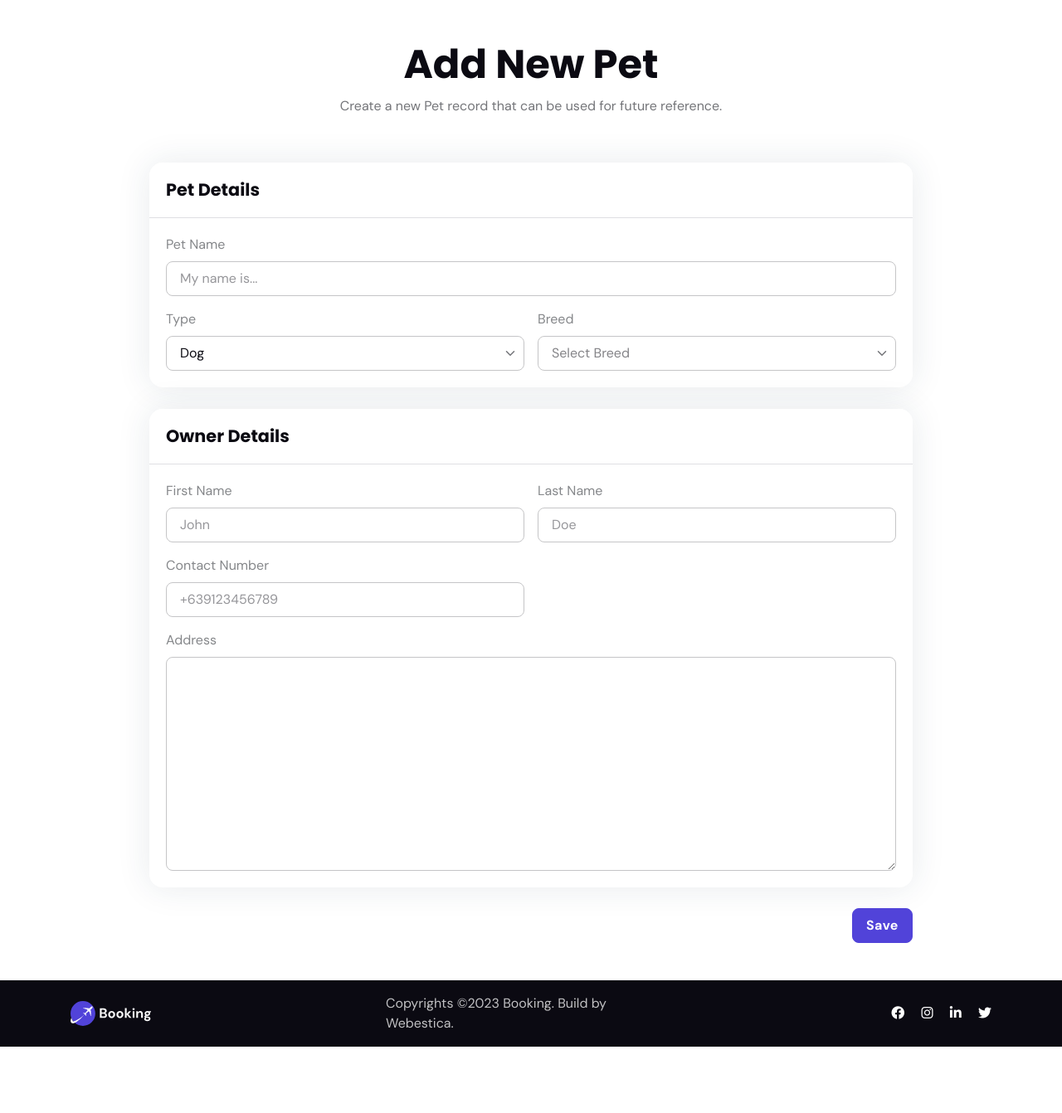
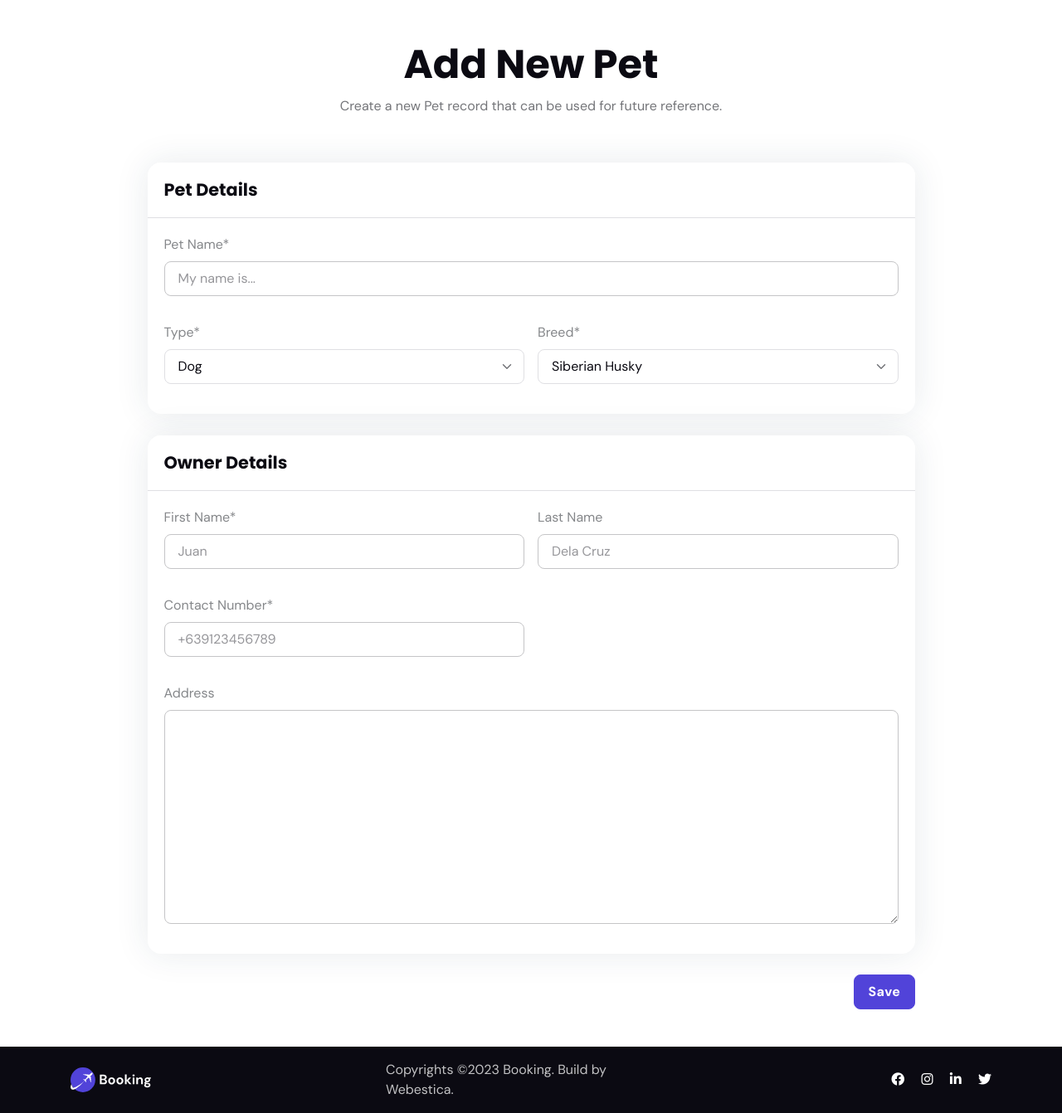
Before and after one commit to alchermd/woofstay, a Django app: page /hotel-admin/pets/create/ in a window 1280 px wide. Shown: the part 100-1442 px from the top of the page at 83% size. Before the commit the page ends 1362 px from the top, so only its background shows below. Run offline with Django 4.2, Linux system fonts and the light colour scheme; some libraries are stand-ins or nearby versions.

Commit message:
Implement the UI of Pet with Owner creation form using Crispy Forms

```diff
--- /dev/null
+++ b/hotel_admin/forms.py
@@ -0,0 +1,129 @@
+from crispy_forms.helper import FormHelper
+from crispy_forms.layout import Layout, Div, HTML, Field, Submit
+from django import forms
+
+from pets.models import Pet
+
+pet_details = Div(
+    HTML("""
+        <div class="card-header border-bottom">
+            <h5 class="mb-0">Pet Details</h5>
+        </div>
+    """),
+
+    Div(
+        Div(
+            Div(
+                Field(
+                    "pet_name",
+                    placeholder="My name is..."
+                ),
+                css_class="col-12",
+            ),
+            Div(
+                Field(
+                    "pet_type",
+                    css_class="form-select"
+                ),
+                css_class="col-md-6",
+            ),
+            Div(
+                Field(
+                    "pet_breed",
+                    css_class="form-select"
+                ),
+                css_class="col-md-6",
+            ),
+            css_class="row g-3",
+        ),
+        css_class="card-body",
+    ),
+    css_class="card shadow",
+)
+
+owner_details = Div(
+    HTML("""
+        <div class="card-header border-bottom">
+            <h5 class="mb-0">Owner Details</h5>
+        </div>
+    """),
+
+    Div(
+        Div(
+            Div(
+                Field(
+                    "owner_first_name",
+                    placeholder="Juan"
+                ),
+                css_class="col-6",
+            ),
+            Div(
+                Field(
+                    "owner_last_name",
+                    placeholder="Dela Cruz"
+                ),
+                css_class="col-6",
+            ),
+            Div(
+                Field(
+                    "owner_contact_number",
+                    placeholder="+639123456789"
+                ),
+                css_class="col-6",
+            ),
+            Div(
+                Field(
+                    "owner_address"
+                ),
+                css_class="col-md-12",
+            ),
+            css_class="row g-3",
+        ),
+        css_class="card-body",
+    ),
+    css_class="card shadow",
+)
+
+sample_breeds = {
+    "Dog": (
+        ("Siberian Husky", "Siberian Husky"),
+        ("American Bully", "American Bully"),
+        ("Norfolk Terrier", "Norfolk Terrier"),
+    ),
+    "Cat": (
+        ("Siamese", "Siamese"),
+        ("Persian", "Persian"),
+    ),
+}
+
+
+class PetWithOwnerCreationForm(forms.Form):
+    pet_name = forms.CharField(label="Pet Name", max_length=255)
+    pet_type = forms.ChoiceField(label="Type", choices=Pet.Type.choices, initial=Pet.Type.DOG)
+    pet_breed = forms.ChoiceField(label="Breed")
+    owner_first_name = forms.CharField(label="First Name", max_length=255)
+    owner_last_name = forms.CharField(label="Last Name", max_length=255, required=False)
+    owner_contact_number = forms.CharField(label="Contact Number", max_length=255)
+    owner_address = forms.CharField(label="Address", max_length=255, widget=forms.Textarea, required=False)
+
+    def __init__(self, *args, **kwargs):
+        super().__init__(*args, **kwargs)
+        self.helper = FormHelper()
+        self.fields['pet_breed'].choices = sample_breeds[Pet.Type.DOG]
+        self.helper.layout = Layout(
+            Div(
+                Div(
+                    Div(
+                        pet_details,
+                        owner_details,
+                        Div(
+                            Submit("Save", "Save", css_class="btn btn-primary mb-0"),
+                            css_class="text-end",
+                        ),
+                        css_class="vstack gap-4",
+                    ),
+                    css_class="col-lg-10 mx-auto",
+                ),
+                css_class="container",
+            ),
+        )
--- a/hotel_admin/templates/hotel_admin/base.html
+++ b/hotel_admin/templates/hotel_admin/base.html
@@ -121,7 +121,6 @@
     <script src="{% static "pages/booking/vendor/tiny-slider/tiny-slider.js" %}"></script>
     <script src="{% static "pages/booking/vendor/glightbox/js/glightbox.js" %}"></script>
     <script src="{% static "pages/booking/vendor/flatpickr/js/flatpickr.min.js" %}"></script>
-    <script src="{% static "pages/booking/vendor/choices/js/choices.min.js" %}"></script>
     <script src="{% static "pages/booking/vendor/dropzone/js/dropzone.min.js" %}"></script>
 
     <!-- ThemeFunctions -->
--- a/hotel_admin/templates/hotel_admin/pets/create.html
+++ b/hotel_admin/templates/hotel_admin/pets/create.html
@@ -1,7 +1,8 @@
 {% extends "hotel_admin/base.html" %}
 
+{% load crispy_forms_tags %}
+
 {% block content %}
-
     <section class="pt-4 pt-md-5 pb-0">
         <div class="container">
             <div class="row">
@@ -16,84 +17,27 @@
     </section>
 
     <section>
-        <div class="container">
-            <div class="row">
-                <div class="col-lg-10 mx-auto">
-                    <form class="vstack gap-4">
-
-                        <div class="card shadow">
-                            <div class="card-header border-bottom">
-                                <h5 class="mb-0">Pet Details</h5>
-                            </div>
-
-                            <div class="card-body">
-                                <div class="row g-3">
-                                    <div class="col-12">
-                                        <label class="form-label">Pet Name</label>
-                                        <input type="text" class="form-control" placeholder="My name is...">
-                                    </div>
-
-
-                                    <div class="col-md-6">
-                                        <label class="form-label">Type</label>
-                                        <select class="form-select js-choice" data-search-enabled="true">
-                                            <option value="">Select Type</option>
-                                            <option selected>Dog</option>
-                                            <option>Cat</option>
-                                        </select>
-                                    </div>
-
-                                    <div class="col-md-6">
-                                        <label class="form-label">Breed</label>
-                                        <select class="form-select js-choice" data-search-enabled="true">
-                                            <option value="">Select Breed</option>
-                                            <option>Siberian Husky</option>
-                                            <option>American Bully</option>
-                                            <option>Norfolk Terrier</option>
-                                        </select>
-                                    </div>
-                                </div>
-                            </div>
-                        </div>
-
-
-                        <div class="card shadow">
-                            <div class="card-header border-bottom">
-                                <h5 class="mb-0">Owner Details</h5>
-                            </div>
-
-                            <div class="card-body">
-                                <div class="row g-3">
-                                    <div class="col-6">
-                                        <label class="form-label">First Name</label>
-                                        <input type="text" class="form-control" placeholder="John">
-                                    </div>
-
-                                    <div class="col-6">
-                                        <label class="form-label">Last Name</label>
-                                        <input type="text" class="form-control" placeholder="Doe">
-                                    </div>
-
-
-                                    <div class="col-6">
-                                        <label class="form-label">Contact Number</label>
-                                        <input type="text" class="form-control" placeholder="+639123456789">
-                                    </div>
-
-                                    <div class="col-md-12">
-                                        <label class="form-label">Address</label>
-                                        <textarea rows="10" class="form-control"></textarea>
-                                    </div>
-                                </div>
-                            </div>
-                        </div>
-
-                        <div class="text-end">
-                            <a href="#" class="btn btn-primary mb-0">Save</a>
-                        </div>
-                    </form>
-                </div>
-            </div>
-        </div>
+        {% crispy form %}
     </section>
 {% endblock %}
+
+{% block js %}
+    {{ block.super }}
+    <script src="https://cdnjs.cloudflare.com/ajax/libs/jquery/3.6.4/jquery.min.js"
+            integrity="sha512-pumBsjNRGGqkPzKHndZMaAG+bir374sORyzM3uulLV14lN5LyykqNk8eEeUlUkB3U0M4FApyaHraT65ihJhDpQ=="
+            crossorigin="anonymous"
+            referrerpolicy="no-referrer">
+    </script>
+    <script>
+        $("#id_pet_type").on("change", function () {
+            const petType = $(this).val();
+
+            $.get("{% url 'hotel-admin:breed-list' %}?pet_type=" + petType, function (data) {
+                $("#id_pet_breed").empty();
+                data.forEach(([label, value]) => {
+                    $("#id_pet_breed").append(`<option value="${value}">${label}</option>`)
+                });
+            });
+        });
+    </script>
+{% endblock %}
--- a/hotel_admin/urls.py
+++ b/hotel_admin/urls.py
@@ -4,6 +4,7 @@ from hotel_admin import views
 
 urlpatterns = [
     path("pets/create/", views.CreatePetView.as_view(), name="create-pet"),
+    path("breeds/", views.BreedListView.as_view(), name="breed-list"),
 ]
 
 app_name = "hotel-admin"
--- a/hotel_admin/views.py
+++ b/hotel_admin/views.py
@@ -1,7 +1,21 @@
+from django.http import HttpResponseBadRequest, JsonResponse, HttpResponseNotFound
 from django.shortcuts import render
 from django.views import View
+
+from hotel_admin.forms import PetWithOwnerCreationForm, sample_breeds
 
 
 class CreatePetView(View):
     def get(self, request):
-        return render(request, "hotel_admin/pets/create.html")
+        form = PetWithOwnerCreationForm()
+        return render(request, "hotel_admin/pets/create.html", {"form": form})
+
+
+class BreedListView(View):
+    def get(self, request):
+        # TODO: Replace this with a DRF view?
+        if pet_type := request.GET.get("pet_type"):
+            if not (breeds := sample_breeds.get(pet_type)):
+                return HttpResponseNotFound()
+            return JsonResponse(breeds, safe=False)
+        return HttpResponseBadRequest()
```
Also changed, not shown: config/settings.py (+9 -0 lines).
